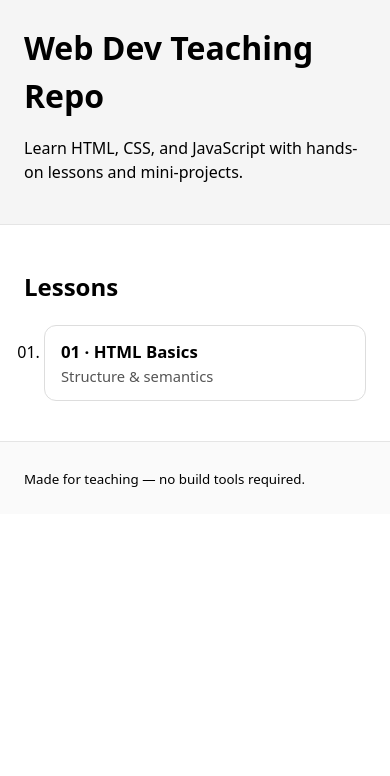
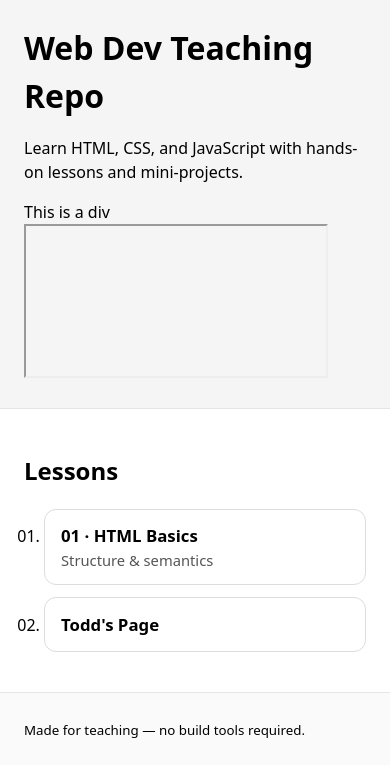
Before and after one commit to todd-labrum/WEB-DEV-TEACHING-REPO, a plain HTML site: page index.html in a window 390 px wide. Drawn offline with Linux system fonts and the light colour scheme.

Commit message:
Additional changes from class

```diff
--- a/index.html
+++ b/index.html
@@ -4,12 +4,28 @@
     <meta charset="utf-8"/><meta name="viewport" content="width=device-width, initial-scale=1"/>
     <title>Web Dev Teaching Repo</title>
     <link rel="stylesheet" href="CSS/styles.css"/>
+    <script src="script.js"></script>
 </head>
 <body>
-    <header class="container"><h1>Web Dev Teaching Repo</h1>
-    <p>Learn HTML, CSS, and JavaScript with hands-on lessons and mini-projects.</p></header>
-    <main class="container"><section><h2>Lessons</h2><ol class="cards">
-    <li><a class="card" href="lessons/HTML-CSS-JS-Basics/index.html"><strong>01 · HTML Basics</strong><span>Structure & semantics</span></a></li>
-    </ol></section></main>
-<footer class="container"><small>Made for teaching — no build tools required.</small></footer>
-<script src="script.js"></script></body></html>
+    <header class="container">
+        <h1>Web Dev Teaching Repo</h1>
+        <p>Learn HTML, CSS, and JavaScript with hands-on lessons and mini-projects.</p>
+        <span></span>
+        <div id="createable" class="todds_div">This is a div</div>
+        <iframe></iframe>
+    </header>
+    <main class="container">
+        <section>
+            <h2>Lessons</h2>
+            <ol class="cards">
+                <li><a class="card" href="lessons/HTML-CSS-JS-Basics/index.html"><strong>01 · HTML Basics</strong><span>Structure & semantics</span></a></li>
+                <li><a class="card" href="individual_files/Todd/index.html"><strong>Todd's Page</strong></a></li>
+            </ol>
+        </section>
+    </main>
+    <footer class="container">
+        <small>Made for teaching — no build tools required.</small>
+    </footer>
+    <script src="script.js"></script>
+</body>
+</html>
--- /dev/null
+++ b/individual_files/Todd/styles.css
@@ -0,0 +1,31 @@
+*{box-sizing:border-box}
+
+:root{
+  --color-primary:#0070f3;
+  --color-secondary:#1c1c1e;
+  --color-accent:#e2e8f0;
+  --color-background:#ffffff;
+  --color-text:#111111;
+}
+
+.holiday-themed body{
+  --color-primary:#ff6f61;
+  --color-secondary:#4b2e39;
+  --color-accent:#f7cac9;
+  --color-background:#fff5f5;
+  --color-text:#4b2e39;
+}
+
+body{
+  margin:0;font-family:system-ui,-apple-system,Segoe UI,Roboto,Helvetica,Arial,sans-serif;
+  background-color: var(--custom-color-primary, --color-primary);
+}
+
+.site-header{padding:1rem;border-bottom:1px solid #eee}.container{max-width:960px;margin:0 auto;padding:1rem}
+.grid{display:flex;flex-wrap:wrap;gap:1rem}.card{flex:1 1 calc(33.333% - 1rem);min-width:240px;border:1px solid #ddd;border-radius:.75rem;overflow:hidden}
+.card img{display:block;width:100%;height:auto}.card h3{margin:.75rem 1rem .5rem}.card p{margin:0 1rem 1rem;color:#444}
+.button{display:inline-block;margin:0 1rem 1rem;padding:.5rem .75rem;border:1px solid #333;border-radius:.5rem;text-decoration:none;color:#111}
+.card:hover{transform:translateY(-2px);border-color:#111}
+@media (max-width:700px){.card{flex-basis:calc(50% - 1rem)}}
+@media (max-width:460px) {
+  .card{flex-basis:100%}}
```
Also changed, not shown: individual_files/Todd/index.html (+22 -0 lines), lessons/HTML-CSS-JS-Basics/index.html (+1 -0 lines).
